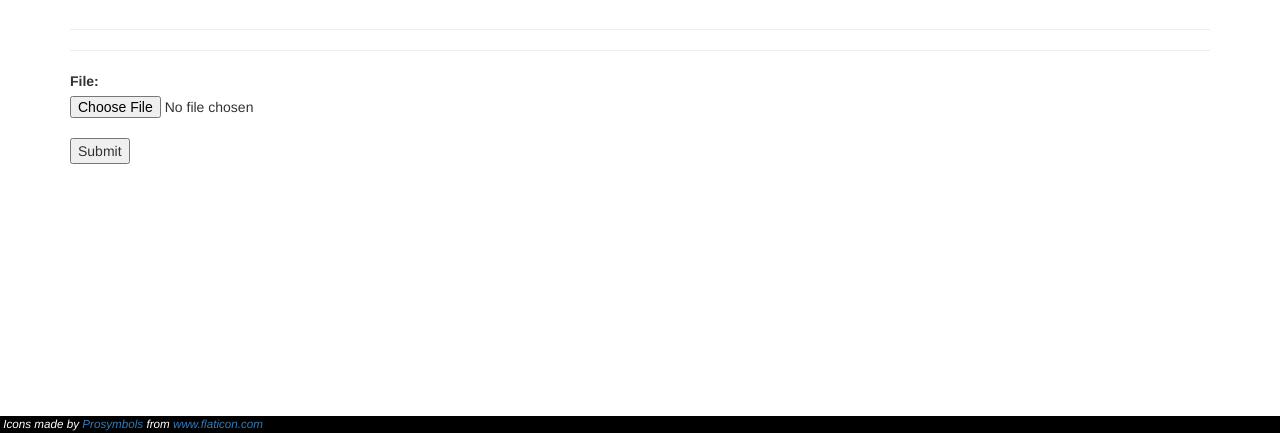
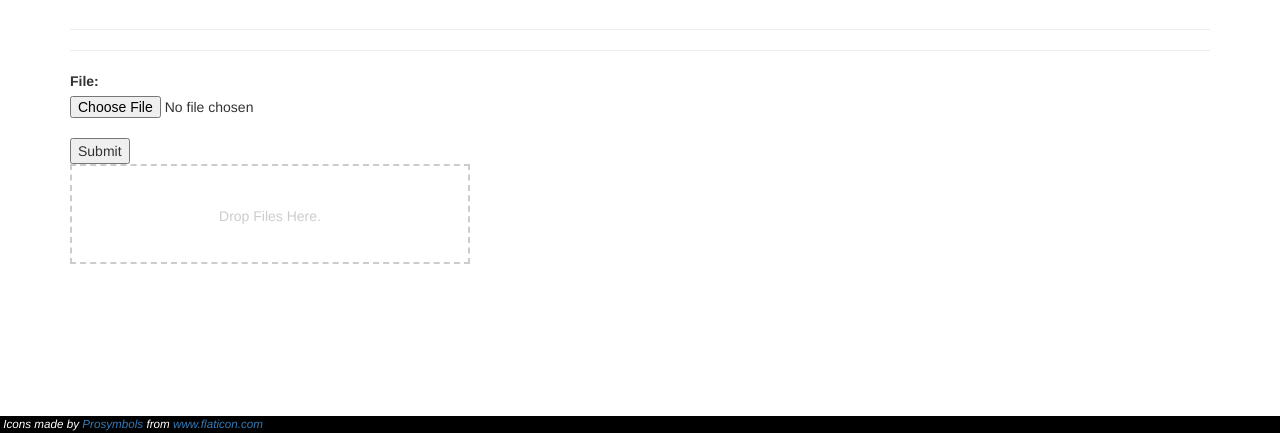
Before and after one commit to jcarter62/parceldocs, a Flask app: page /selected/1 in a window 1280 px wide. Shown: the part 367-800 px from the top of the page. Run offline with Flask 2, Linux system fonts and the light colour scheme; data that the repository does not hold is empty; some libraries are stand-ins or nearby versions.

Commit message:
worked on drag drop feature.

```diff
--- a/static/css/style.css
+++ b/static/css/style.css
@@ -23,3 +23,18 @@
     font-size: 1em;
     font-family: "Helvetica Neue", Helvetica, Arial, sans-serif;
 }
+
+.dropzone {
+    width: 400px;
+    height: 100px;
+    border: 2px dashed #ccc;
+    color: #ccc;
+    align-self: center;
+    line-height: 100px;
+    text-align: center;
+}
+
+.dropzone.dragover {
+    border-color: #000;
+    color: #000;
+}
--- a/static/js/functions.js
+++ b/static/js/functions.js
@@ -148,3 +148,32 @@ function open_county_info(parcel) {
 function enter_apn_num() {
     Clipboard.writeText(parcel_id);
 }
+
+function dragdrop_init() {
+    // Ref: https://youtu.be/hqSlVvKvvjQ
+    let drop_zone = document.getElementById('dropzone');
+
+    drop_zone.ondragover = function() {
+        this.className = 'dropzone dragover';
+        return false;
+    }
+
+    drop_zone.ondragleave = function() {
+        this.className = 'dropzone';
+        return false;
+    }
+
+    function upload(files){
+        for(let i=0; i < files.length; i++) {
+            onefile = files[i].name;
+            inputItem = document.getElementById('fileElem');
+            inputItem.value = onefile;
+        }
+    }
+
+    drop_zone.ondrop = function(e) {
+        e.preventDefault();
+        this.className = 'dropzone';
+        upload(e.dataTransfer.files);
+    }
+}
--- a/templates/selected_parcel.html
+++ b/templates/selected_parcel.html
@@ -62,9 +62,14 @@
                 <input type="submit" />
             </form>
 
+            <div class="dropzone" id="dropzone">Drop Files Here.</div>
+
             {% include 'footer.html' %}
         </div>
         <script type="text/javascript" src="{{ url_for('static', filename='js/functions.js') }}"></script>
+        <script type="text/javascript">
+            dragdrop_init();
+        </script>
 
     {% endblock %}
 {% endblock %}
```
